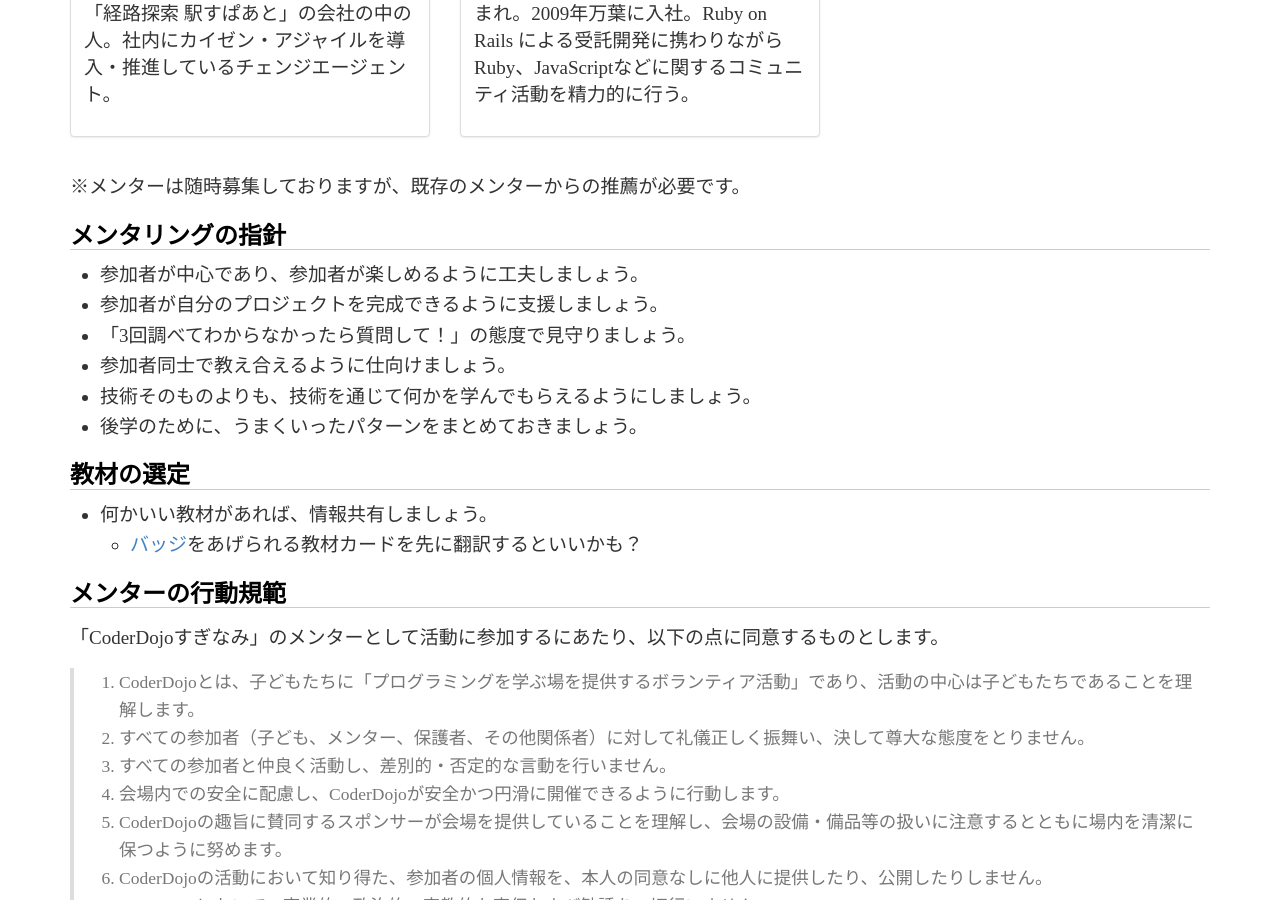
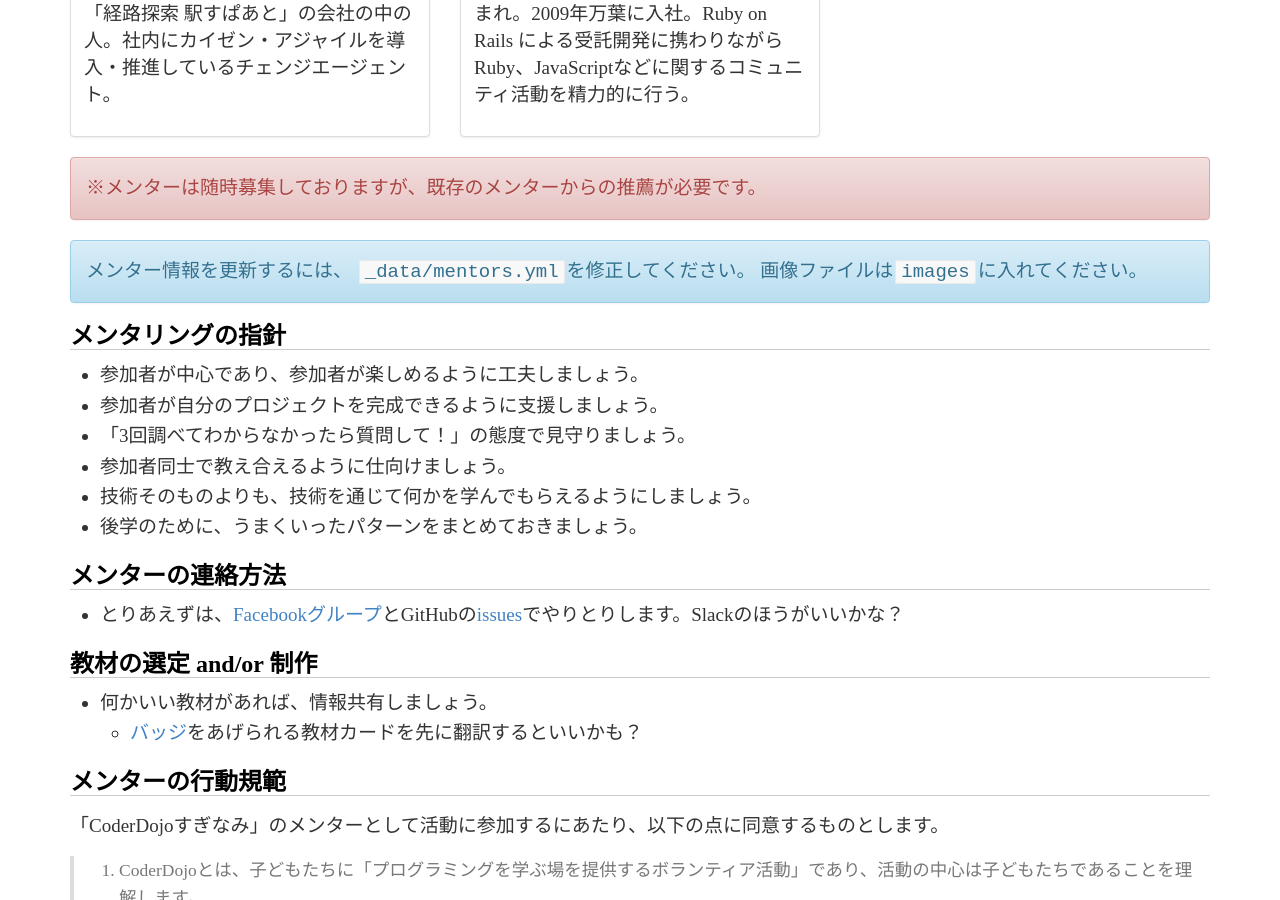
Before and after one commit to coderdojo-suginami/coderdojo-suginami.github.io, a Jekyll site: the page built from mentors/index.md, in a window 1280 px wide and 900 px high, scrolled down 975 px. Built offline with Jekyll 4.4.1, drawn with Linux system fonts in a browser that asks for light colours.

Commit message:
Update some info

```diff
--- a/mentors/index.md
+++ b/mentors/index.md
@@ -38,7 +38,15 @@ http://www.slideshare.net/togazo/dojo1150528/12
 {% endfor %}
 </div>
 
+<div class="alert alert-danger" role="alert">
 ※メンターは随時募集しておりますが、既存のメンターからの推薦が必要です。
+</div>
+
+<div class="alert alert-info" role="alert">
+メンター情報を更新するには、
+<tt>_data/mentors.yml</tt>を修正してください。
+画像ファイルは<tt>images</tt>に入れてください。
+</div>
 
 ## メンタリングの指針
 
@@ -49,7 +57,11 @@ http://www.slideshare.net/togazo/dojo1150528/12
 * 技術そのものよりも、技術を通じて何かを学んでもらえるようにしましょう。
 * 後学のために、うまくいったパターンをまとめておきましょう。
 
-## 教材の選定
+## メンターの連絡方法
+
+* とりあえずは、[Facebookグループ](https://www.facebook.com/groups/coderdojosuginamimentors/)とGitHubの[issues](https://github.com/coderdojo-suginami/coderdojo-suginami.github.io/issues/)でやりとりします。Slackのほうがいいかな？
+
+## 教材の選定 and/or 制作
 * 何かいい教材があれば、情報共有しましょう。
   * [バッジ](https://zen.coderdojo.com/badges)をあげられる教材カードを先に翻訳するといいかも？
 
```
